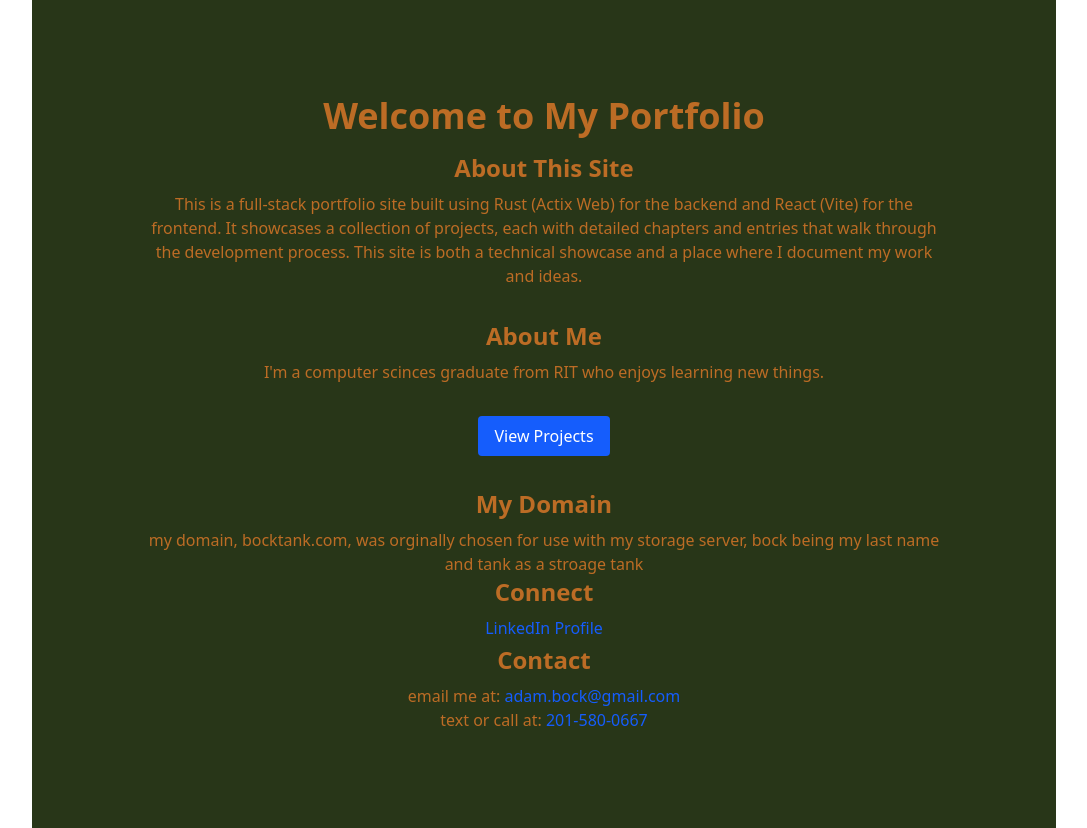
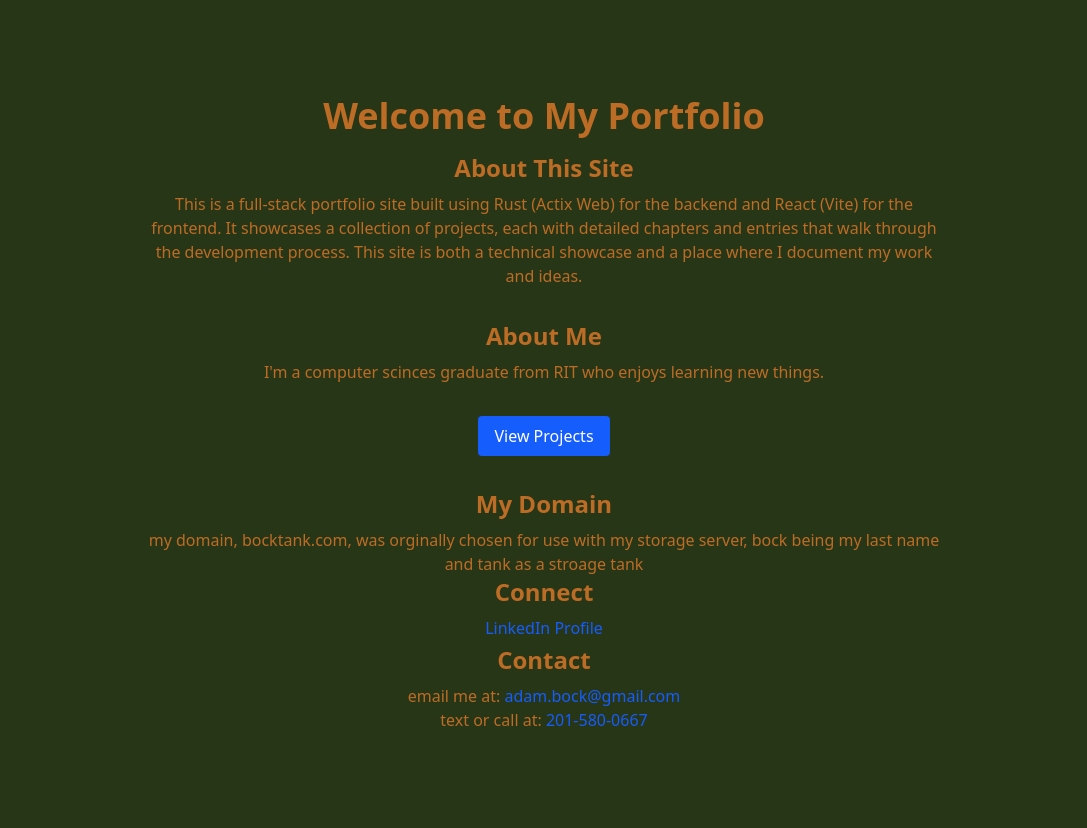
Before and after one commit to adambworks/portfolio-site, a React (Vite) app in the folder portfolio_front/: page / in a window 1280 px wide. Shown: the whole page, without its empty margins (96-1183 px from the left). Built offline with nearby package versions, Linux system fonts and the light colour scheme; no server answers.

Commit message:
fixing background color

```diff
--- a/portfolio_front/src/main.tsx
+++ b/portfolio_front/src/main.tsx
@@ -7,7 +7,8 @@ import ChapterPage from "./pages/ChapterPage.tsx";
 import HomePage from "./pages/HomePage.tsx";
 
 createRoot(document.getElementById("root")!).render(
-	<div className="text-colorb bg-colora mx-auto max-w-screen-lg px-4 text-center">
+  <div className="bg-colora min-h-screen">
+	<div className="text-colorb mx-auto max-w-screen-lg px-4 text-center">
 		<BrowserRouter>
 			<Routes>
 				<Route path="/" element={<HomePage />} />
@@ -19,5 +20,7 @@ createRoot(document.getElementById("root")!).render(
 				/>
 			</Routes>
 		</BrowserRouter>
-	</div>,
+	</div>
+  </div>
+  ,
 );
```
